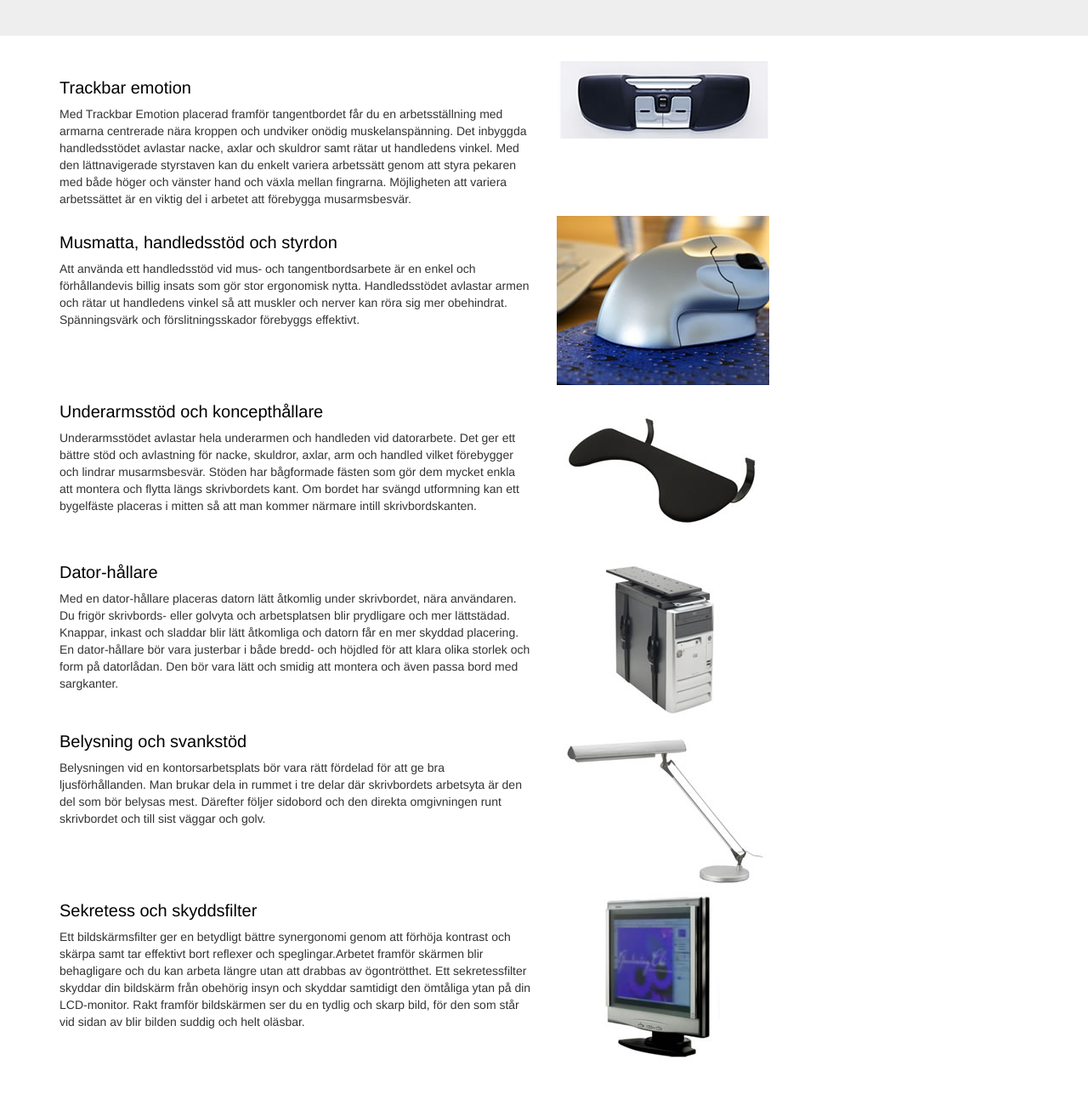
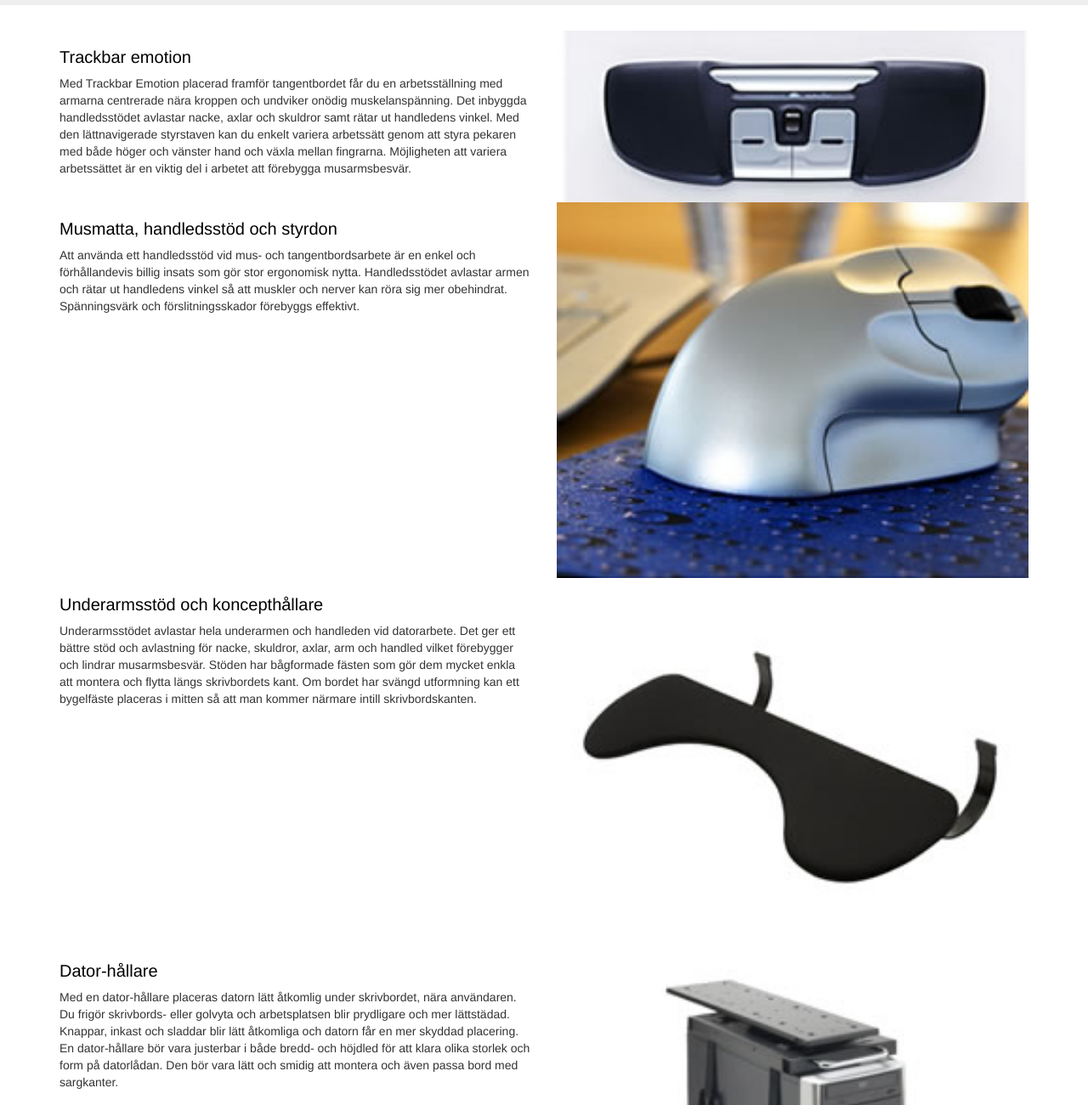
Before and after one commit to abbee1/NordOffice, a website: page sidor/produkter/ergonomi.html in a window 1280 px wide. Shown: the part 354-1654 px from the top of the page at 85% size. Drawn offline with nearby package versions, Linux system fonts and the light colour scheme.

Commit message:
jumbotron padding minskad

```diff
--- a/design.css
+++ b/design.css
@@ -22,6 +22,7 @@ body{
 }
 .jumbotron{
     color: #102169;
+    padding: 30px;
 }
 h1 small{
     color: #000;
@@ -49,7 +50,6 @@ h1 small{
 .img-size{
     height: 70%;
     width: 70%;
-
 }
 .kategoriStorlek{
     font-size: 20px;
--- a/sidor/produkter/ergonomi.html
+++ b/sidor/produkter/ergonomi.html
@@ -77,7 +77,7 @@ and open the template in the editor.
                         är en viktig del i arbetet att förebygga musarmsbesvär.</p>
                 </div>
                 <div class="col-lg-6 col-xs-12">
-                    <img src="../../bilder/trackbar.jpg" alt="trackbar"/>
+                    <img class="img-responsive" src="../../bilder/trackbar.jpg" alt="trackbar"/>
                 </div>
             </div>
             <div class="row">
@@ -88,7 +88,7 @@ and open the template in the editor.
                         förslitningsskador förebyggs effektivt.</p>
                 </div>
                 <div class="col-lg-6 col-xs-12">
-                    <img src="../../bilder/mus.jpg" alt="mouse"/>
+                    <img class="img-responsive" src="../../bilder/mus.jpg" alt="mouse"/>
                 </div>
             </div>
             <div class="row">
@@ -99,7 +99,7 @@ and open the template in the editor.
                         kan ett bygelfäste placeras i mitten så att man kommer närmare intill skrivbordskanten.</p>
                 </div>
                 <div class="col-lg-6 col-xs-12">
-                    <img src="../../bilder/armstöd.jpg" alt="mouse"/>
+                    <img class="img-responsive" src="../../bilder/armstöd.jpg" alt="mouse"/>
                 </div>
             </div>
             <div class="row">
@@ -108,7 +108,7 @@ and open the template in the editor.
                     <p>Med en dator-hållare placeras datorn lätt åtkomlig under skrivbordet, nära användaren. Du frigör skrivbords- eller golvyta och arbetsplatsen blir prydligare och mer lättstädad. Knappar, inkast och sladdar blir lätt åtkomliga och datorn får en mer skyddad placering. En dator-hållare bör vara justerbar i både bredd- och höjdled för att klara olika storlek och form på datorlådan. Den bör vara lätt och smidig att montera och även passa bord med sargkanter.</p>
                 </div>
                 <div class="col-lg-6 col-xs-12">
-                    <img src="../../bilder/datorhållare.jpg" alt="mouse"/>
+                    <img class="img-responsive" src="../../bilder/datorhållare.jpg" alt="mouse"/>
                 </div>
             </div>
             <div class="row">
@@ -118,7 +118,7 @@ and open the template in the editor.
                         direkta omgivningen runt skrivbordet och till sist väggar och golv.</p>
                 </div>
                 <div class="col-lg-6 col-xs-12">
-                    <img src="../../bilder/lampa.jpg" alt="mouse"/>
+                    <img class="img-responsive" src="../../bilder/lampa.jpg" alt="mouse"/>
                 </div>
             </div>
             <div class="row">
@@ -130,7 +130,7 @@ and open the template in the editor.
                         blir bilden suddig och helt oläsbar.</p>
                 </div>
                 <div class="col-lg-6 col-xs-12">
-                    <img src="../../bilder/skyddsfilter.jpg" alt="mouse"/>
+                    <img class="img-responsive" src="../../bilder/skyddsfilter.jpg" alt="mouse"/>
                 </div>
             </div>
         </div>
```
